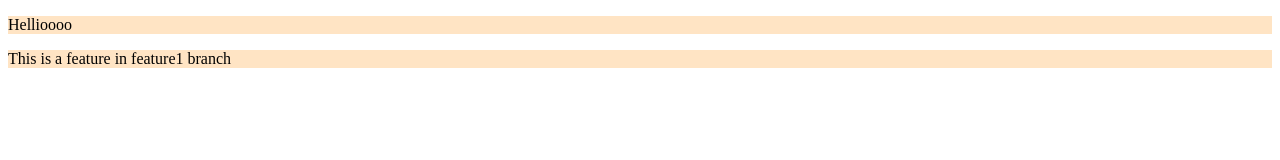
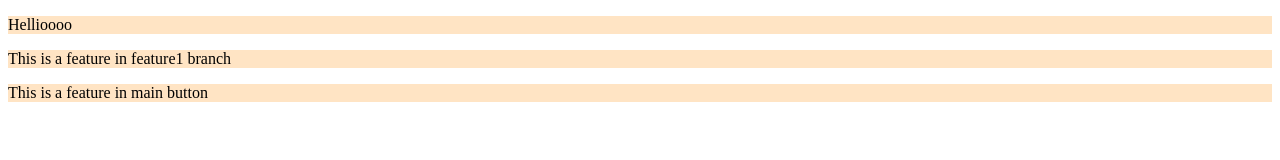
Before and after one commit to Vishwazeer/gitreposample, a plain HTML site: page index.html in a window 1280 px wide. Drawn offline with Linux system fonts and the light colour scheme.

Commit message:
Dropdown

```diff
--- a/index.html
+++ b/index.html
@@ -9,5 +9,7 @@
 <body>
     <p>Hellioooo</p>
     <p>This is a feature in feature1 branch</p>
+    <p>This is a feature in main button</p>
+
 </body>
 </html>
```
